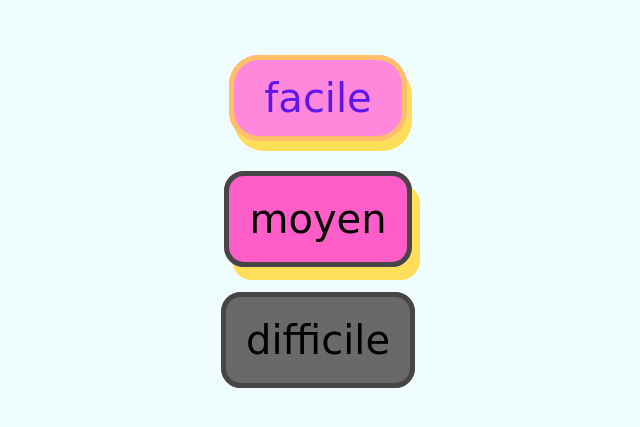
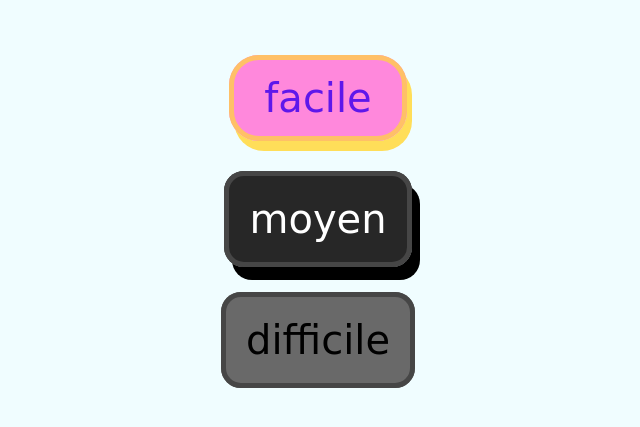
Before and after one commit to NoanBregeon/Projet_Renfor_PHP, a PHP site: page /quiz/quiz.php?type=1 in a window 1280 px wide, with the pointer over the restyled element. Shown: the top 427 px of the page, without its empty margins (297-937 px from the left). Run offline with PHP 8.4, Linux system fonts and the light colour scheme.

Commit message:
Update styles.css

```diff
--- a/styles/styles.css
+++ b/styles/styles.css
@@ -41,6 +41,14 @@ div {
     box-shadow: 5px 10px 15px rgba(0, 0, 0, 0);
 }
 
+.bloquer:hover {
+    transform: scale(1.1) rotate(2deg);
+    background-color: #272727;
+    box-shadow: 8px 13px #000000;
+    transition: all 0.3s ease;
+    color: white;
+}
+
 #connexion {
     margin: 20px;
     float: right;
```
